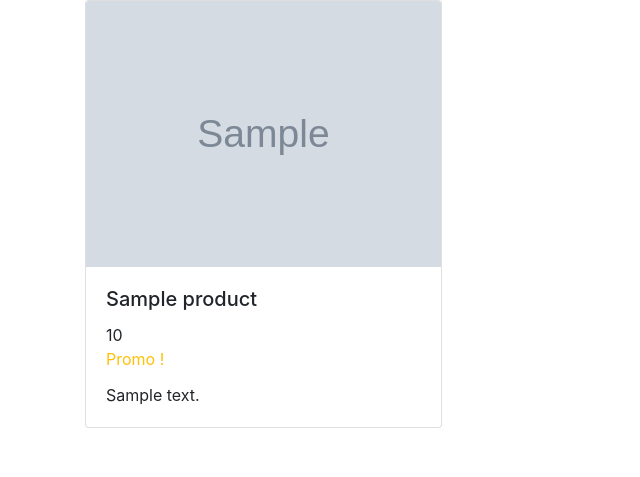
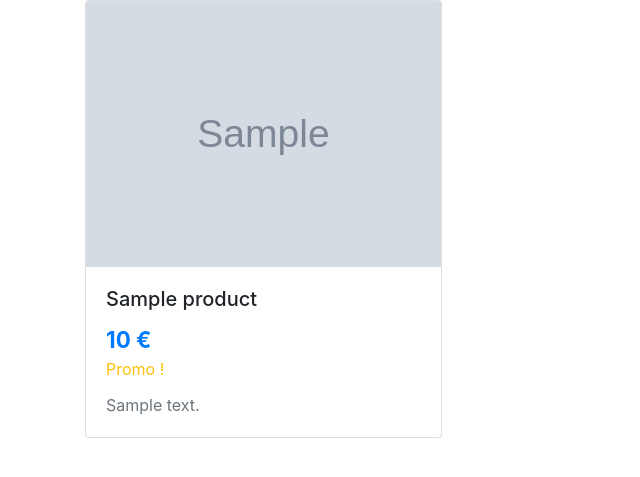
Before and after one commit to raspgot/-SF4-FilterProducts, a Symfony app: template templates/product/index.html.twig in a window 1280 px wide. Shown: the top 477 px of the page, without its empty margins (0-640 px from the left). Run offline with Twig, Linux system fonts and the light colour scheme; the template is opened without the code that fills it: most values are stand-ins (such as "Sample title", 1, 10 or a date in 2020); grey boxes marked "Sample" are stand-in pictures; some libraries are stand-ins or nearby versions.

Commit message:
[style] card

```diff
--- a/templates/product/_card.html.twig
+++ b/templates/product/_card.html.twig
@@ -3,11 +3,11 @@
     <div class="card-body">
         <h5 class="card-title">{{ product.name }}</h5>
         <div class="card-title">
-            {{ product.price }}
+            <span class="text-primary" style="font-weight: bold; font-size: 1.4rem">{{ product.price | number_format(0, ',', ' ') }} €</span>
             {% if product.promo %}
                 <div class="text text-warning">Promo !</div>
             {% endif %}
         </div>
-        <p class="card-text">{{ product.description }}</p>
+        <p class="card-text text-muted">{{ product.description }}</p>
     </div>
 </div>
```
